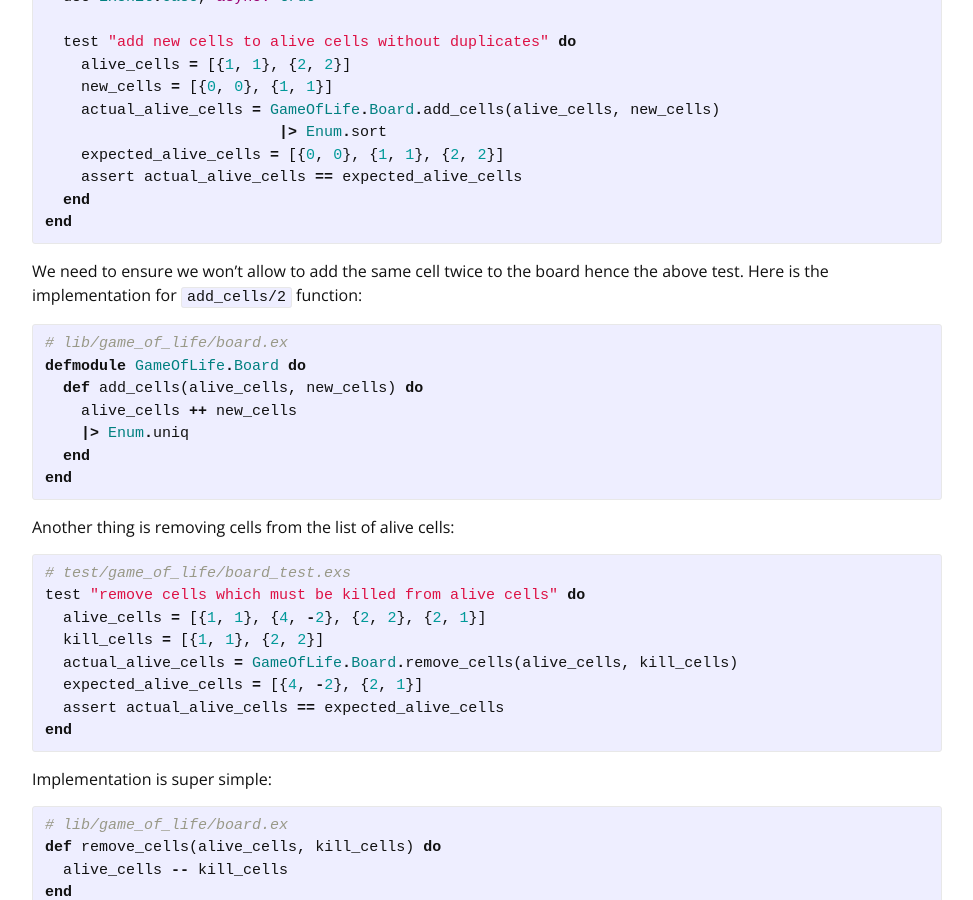
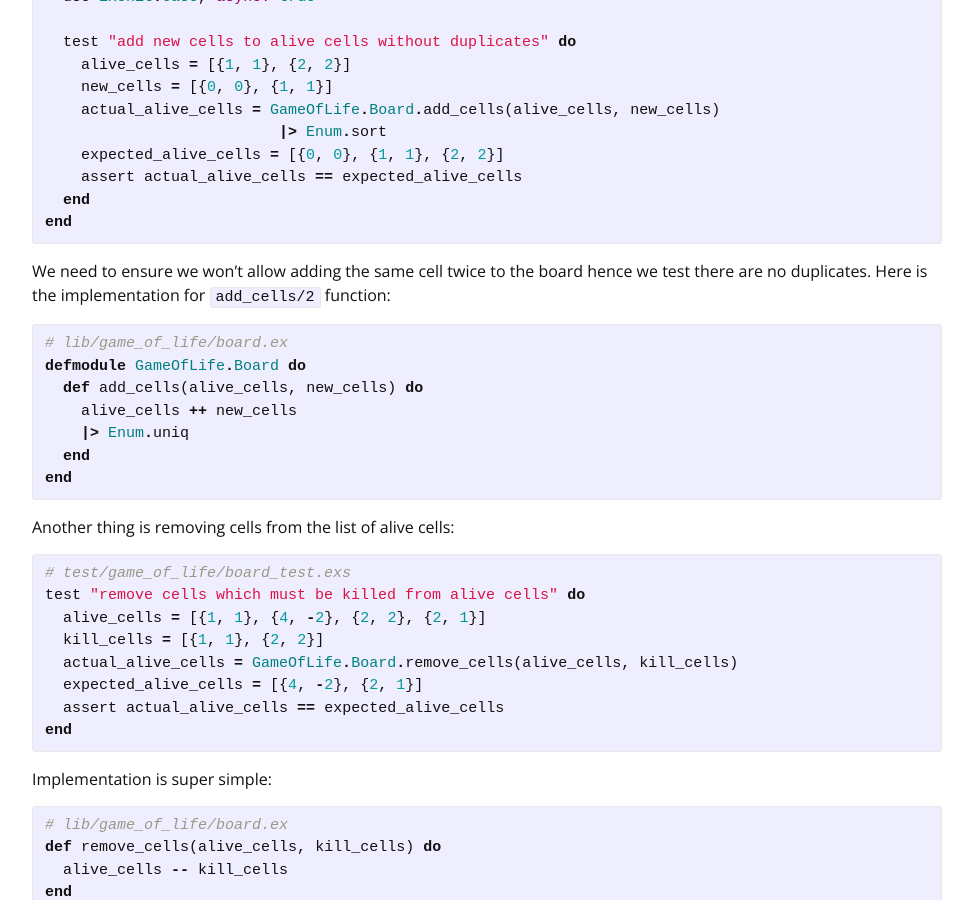
Before and after one commit to BeyondScheme/BeyondScheme.github.io, a Jekyll site: the page built from _posts/2016-04-26-distributed-game-of-life-in-elixir.md, in a window 1280 px wide and 900 px high, scrolled down 16616 px. Shown: the whole window, without its empty margins (153-1126 px from the left). Built offline with Jekyll 4.4.1, drawn with Linux system fonts in a browser that asks for light colours; nearby versions of some CDN libraries; comment, search, counter and statistics services are not loaded.

Commit message:
We need to ensure we won’t allow adding the same cell twice to the board hence we test there are no duplicates.

```diff
--- a/_posts/2016-04-26-distributed-game-of-life-in-elixir.md
+++ b/_posts/2016-04-26-distributed-game-of-life-in-elixir.md
@@ -653,7 +653,7 @@ defmodule GameOfLife.BoardTest do
 end
 {% endhighlight %}
 
-We need to ensure we won't allow to add the same cell twice to the board hence the above test. Here is the implementation for `add_cells/2` function:
+We need to ensure we won’t allow adding the same cell twice to the board hence we test there are no duplicates. Here is the implementation for `add_cells/2` function:
 
 {% highlight elixir %}
 # lib/game_of_life/board.ex
```
